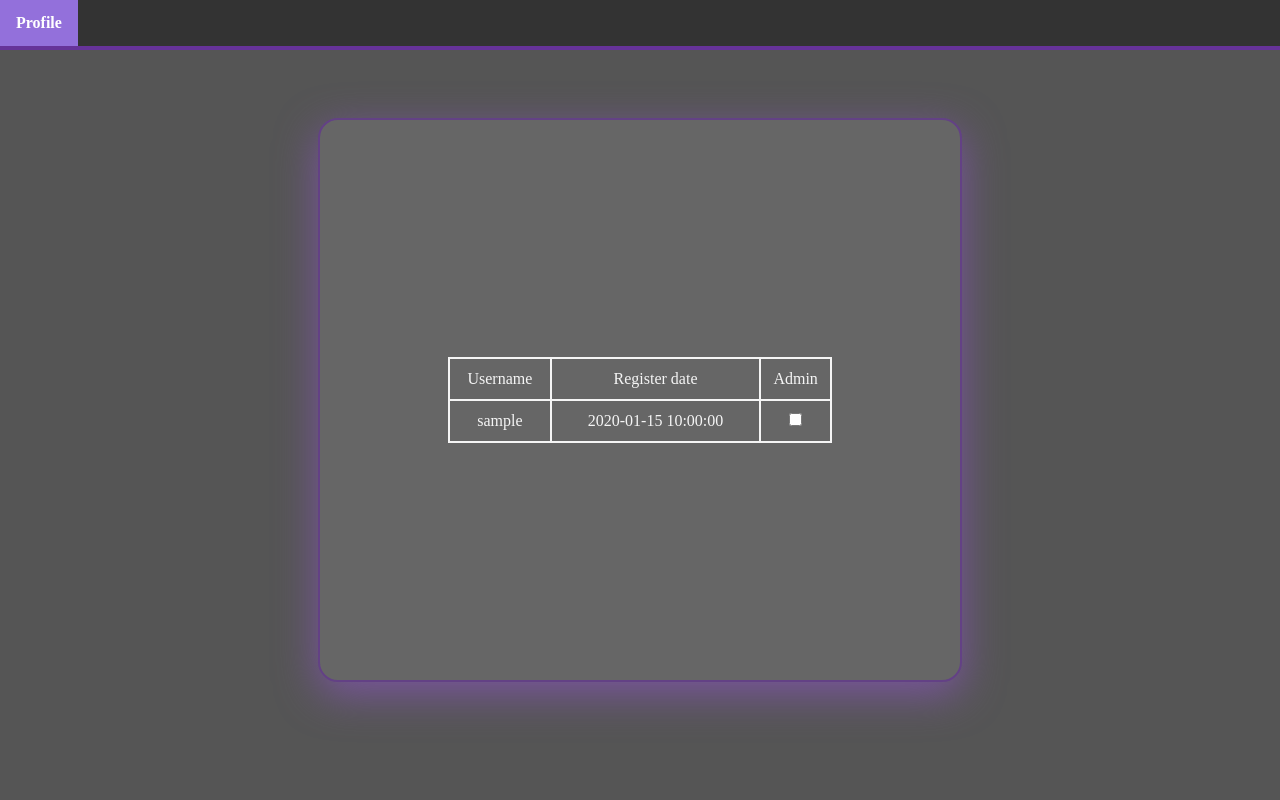
After one commit to lucacoratu/VideogameStore, a PHP site: page /manageaccounts.php in a window 1280 px wide. The commit adds this page. Run offline with PHP 8.4, Linux system fonts and the light colour scheme; the visitor is signed in with stand-in values (Sample User, id 1); tables that the repository leaves empty or names only in its code hold one stand-in row (values such as "Sample post").

Commit message:
Added the modify accounts page for the admins

```diff
--- a/gamepage.php
+++ b/gamepage.php
@@ -495,7 +495,7 @@
                 $sql = "select AccID from reviews
                 inner join accounts
                 on accounts.ID = reviews.AccID
-                where accounts.Username = '$usernameEscaped'";
+                where accounts.Username = '$usernameEscaped' and reviews.GameID = $game_id";
 
                 $result = $conn->query($sql);
                 if($result->num_rows == 0) {
--- /dev/null
+++ b/manageaccounts.css
@@ -0,0 +1,82 @@
+*{
+    margin: 0;
+    padding: 0;
+}
+
+html{
+    width: 100%;
+    height: 100%;
+}
+
+body{
+    width: 100%;
+    height: 100%;
+    background-color: #555;
+}
+
+.navbar {
+    overflow: hidden;
+    background-color: #333;
+    font-family: 'Times New Roman';
+}
+
+.navbar a {
+    float: left;
+    font-size: 16px;
+    color: white;
+    padding: 14px 16px;
+    text-align: center;
+    text-decoration: none;
+}
+
+.navbar a:hover {
+    background-color: #9370DB;
+}
+
+.manage-container{
+    position: absolute;
+    left: 50%;
+    top: 50%;
+    width: 50%;
+    height: 70%;
+    transform: translate(-50%, -50%);
+    background-color: #666;
+    border-radius: 20px;
+    box-shadow: 0px 12px 40px rgb(122, 85, 158);
+    border: 2px rgb(99, 65, 133) solid;
+}
+
+table{
+    position: absolute;
+    top: 50%;
+    left: 50%;
+    width: 60%;
+    transform: translate(-50%, -50%);
+    border: 2px #9370DB solid;
+    border-collapse: collapse;
+}
+
+table tr,td{
+    color: whitesmoke;
+    height: 40px;
+    border: 2px whitesmoke solid;
+    text-align: center;
+}
+
+/* Scroll bar style */
+::-webkit-scrollbar{
+    width: 10px;
+}
+
+::-webkit-scrollbar-track{
+    background-color: #9370DB;
+}
+
+::-webkit-scrollbar-thumb{
+    width: 8px;
+    background-color: white;
+    border: 1px black solid;
+    border-radius: 20px;
+    height: 15px;
+    overflow: auto;
+}
--- /dev/null
+++ b/manageaccounts.php
@@ -0,0 +1,73 @@
+<?php
+    //Get the session and get the account details from the database
+    session_start();
+
+    if(isset($_SESSION['username'])){
+        $servername = "localhost";
+        $username = "root";
+        $password = "";
+        $dbname = "gamestore";
+
+        // Create connection
+        $conn = new mysqli($servername, $username, $password, $dbname);
+
+        // Check connection
+        if ($conn->connect_error) {
+            die("Connection failed: " . $conn->connect_error);
+        }
+
+        $username = $_SESSION['username'];
+
+        //Query the database
+        $sql = "select Username, Email, DisplayName, Funds from accounts where Username = '$username'";
+        $result = $conn->query($sql);
+
+        if($result->num_rows != 0)
+            $row = $result->fetch_assoc();
+    }
+?>
+<!DOCTYPE html>
+<html>
+    <head>
+        <link rel="stylesheet" href="manageaccounts.css">
+        <script src="manageaccounts.js" defer></script>
+        <script src="https://ajax.googleapis.com/ajax/libs/jquery/3.6.0/jquery.min.js" defer></script>
+        <title>
+            Video Game Store
+        </title>
+    </head>
+    <body>
+        <div class="navbar">
+            <a href="profile.php">
+                <b>Profile</b>
+            </a>
+        </div>
+        <hr color="rebeccapurple" style="height: 2px;">
+        <div class="manage-container">
+            <table class="accounts-table">
+                <thead>
+                    <td>Username</td>
+                    <td>Register date</td>
+                    <td>Admin</td>
+                </thead>
+                <?php
+                    //Query the database
+                    $sql = "select Username, JoinDate, AccTypeID from accounts";
+                    $result = $conn->query($sql);
+
+                    while($row = $result->fetch_assoc()){
+                        echo '<tr id="row">';
+                        echo '<td>'.$row['Username'].'</td><td>'.$row['JoinDate'].'</td>';
+                        if($row['AccTypeID'] == 2){
+                            echo '<td><input type="checkbox" id="checkbox" checked onclick="checkboxclicked(this)"></td>';
+                        }
+                        else{
+                            echo '<td><input type="checkbox" id="checkbox" onclick="checkboxclicked(this)"></td>';
+                        }
+                        echo '</tr>';
+                    }
+                ?>
+            </table>
+        </div>
+    </body>
+</html>
--- a/profilestyle.css
+++ b/profilestyle.css
@@ -70,7 +70,7 @@ table tr,td{
     border: 2px white solid;
 }
 
-.profile-picture >img:hover{
+.profile-picture > img:hover{
     border-color: #9370DB;
 }
 
```
Also changed, not shown: changeaccounttype.php (added, +42 -0 lines), manageaccounts.js (added, +59 -0 lines), profile.php (+7 -0 lines).
